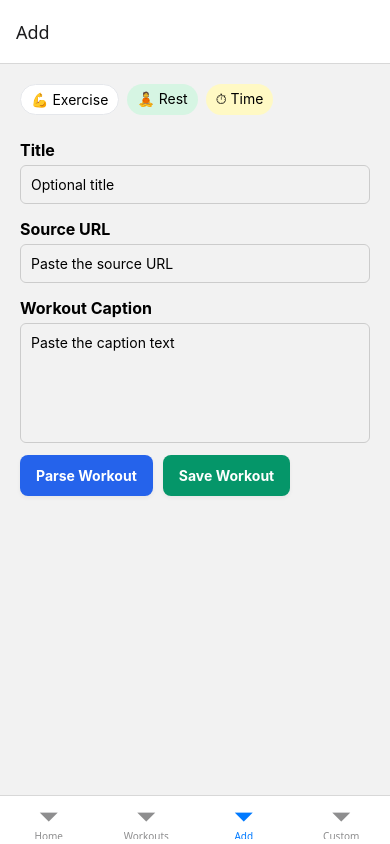
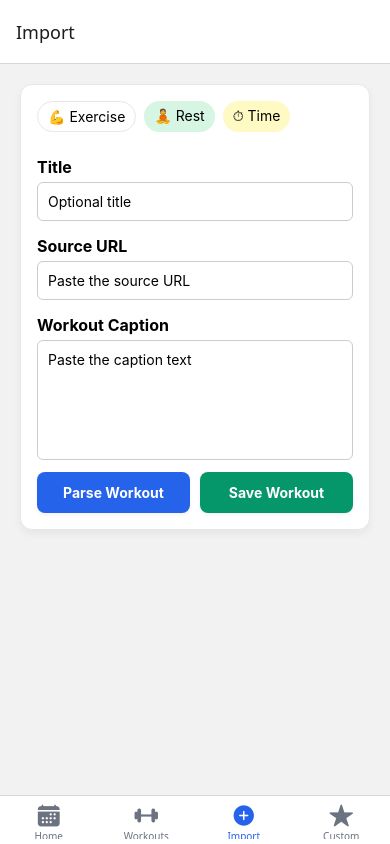
Before and after one commit to acastrillo/spotter-app, a React Native app: screen /Add in a window 390 px wide. Built offline with nearby package versions, Linux system fonts and the light colour scheme.

Commit message:
feat(import): center panel sized for iPhone 16 Pro Max; parse status; feat(nav): tab icons via Ionicons

```diff
--- a/navigation/index.tsx
+++ b/navigation/index.tsx
@@ -2,6 +2,7 @@ import React from 'react';
 import { NavigationContainer } from '@react-navigation/native';
 import { createNativeStackNavigator } from '@react-navigation/native-stack';
 import { createBottomTabNavigator } from '@react-navigation/bottom-tabs';
+import Ionicons from '@expo/vector-icons/Ionicons';
 import { Pressable, Text } from 'react-native';
 
 import ImportScreen from '../screens/ImportScreen';
@@ -22,10 +23,25 @@ const Tab = createBottomTabNavigator();
 
 function Tabs() {
   return (
-    <Tab.Navigator>
+    <Tab.Navigator
+      screenOptions={({ route }) => ({
+        tabBarIcon: ({ color, size }) => {
+          const map: Record<string, keyof typeof Ionicons.glyphMap> = {
+            Home: 'calendar',
+            Workouts: 'barbell',
+            Add: 'add-circle',
+            Custom: 'star',
+          };
+          const name = map[route.name] || 'ellipse';
+          return <Ionicons name={name} color={color} size={size} />;
+        },
+        tabBarActiveTintColor: '#2563EB',
+        tabBarInactiveTintColor: '#6B7280',
+      })}
+    >
       <Tab.Screen name="Home" component={HomeScreen} />
       <Tab.Screen name="Workouts" component={WorkoutsScreen} />
-      <Tab.Screen name="Add" component={ImportScreen} />
+      <Tab.Screen name="Add" component={ImportScreen} options={{ title: 'Import' }} />
       <Tab.Screen name="Custom" component={CustomWorkoutsScreen} />
     </Tab.Navigator>
   );
--- a/screens/ImportScreen.tsx
+++ b/screens/ImportScreen.tsx
@@ -12,13 +12,20 @@ export default function ImportScreen() {
   const [caption, setCaption] = useState('');
   const [parsedWorkout, setParsedWorkout] = useState<WorkoutStep[]>([]);
   const [metaTags, setMetaTags] = useState<string[]>([]);
+  const [isParsing, setIsParsing] = useState(false);
 
-  const handleParse = () => {
-    parseWorkout(caption, url).then(({ steps, meta }) => {
+  const handleParse = async () => {
+    try {
+      setIsParsing(true);
+      const { steps, meta } = await parseWorkout(caption, url);
       setParsedWorkout(steps);
       if (!title.trim() && meta.detectedTitle) setTitle(meta.detectedTitle);
       setMetaTags(meta.tags);
-    });
+    } catch (e) {
+      Alert.alert('Parse failed', 'Please check your caption and try again.');
+    } finally {
+      setIsParsing(false);
+    }
   };
 
   const handleSave = async () => {
@@ -34,7 +41,8 @@ export default function ImportScreen() {
   };
 
   return (
-    <ScrollView contentContainerStyle={styles.container}>
+    <ScrollView contentContainerStyle={styles.centerContainer}>
+      <View style={styles.panel}>
       <View style={styles.legendRow}>
         <View style={[styles.legendChip, { backgroundColor: '#FFFFFF', borderWidth: 1, borderColor: '#E5E7EB' }]}>
           <Text>💪 Exercise</Text>
@@ -74,8 +82,8 @@ export default function ImportScreen() {
       />
 
       <View style={styles.buttonRow}>
-        <Pressable style={[styles.button, styles.primary]} onPress={handleParse}>
-          <Text style={styles.buttonText}>Parse Workout</Text>
+        <Pressable style={[styles.button, styles.primary, isParsing && styles.disabled]} onPress={handleParse} disabled={isParsing}>
+          <Text style={styles.buttonText}>{isParsing ? 'Parsing…' : 'Parse Workout'}</Text>
         </Pressable>
         <Pressable style={[styles.button, styles.secondary]} onPress={handleSave}>
           <Text style={styles.buttonText}>Save Workout</Text>
@@ -94,12 +102,14 @@ export default function ImportScreen() {
           <ParsedTable steps={parsedWorkout} />
         </View>
       )}
+      </View>
     </ScrollView>
   );
 }
 
 const styles = StyleSheet.create({
-  container: { padding: 20, maxWidth: 960, alignSelf: 'center', width: '100%' },
+  centerContainer: { padding: 20, alignItems: 'center' },
+  panel: { width: '100%', maxWidth: 430, alignSelf: 'center', backgroundColor: '#FFFFFF', borderRadius: 12, padding: 16, borderWidth: 1, borderColor: '#E5E7EB', shadowColor: '#000', shadowOpacity: 0.05, shadowRadius: 8, shadowOffset: { width: 0, height: 4 }, elevation: 2 },
   label: { marginTop: 15, fontWeight: 'bold', fontSize: 16 },
   input: {
     borderWidth: 1, borderColor: '#ccc', borderRadius: 6, padding: 10, marginTop: 5,
@@ -109,9 +119,10 @@ const styles = StyleSheet.create({
   legendRow: { flexDirection: 'row', gap: 8, marginBottom: 10 },
   legendChip: { paddingHorizontal: 10, paddingVertical: 6, borderRadius: 999 },
   buttonRow: { flexDirection: 'row', gap: 10, marginTop: 12 },
-  button: { paddingVertical: 12, paddingHorizontal: 16, borderRadius: 8, shadowColor: '#000', shadowOpacity: 0.05, shadowRadius: 4, shadowOffset: { width: 0, height: 2 }, elevation: 1 },
+  button: { flex: 1, alignItems: 'center', paddingVertical: 12, paddingHorizontal: 16, borderRadius: 8, shadowColor: '#000', shadowOpacity: 0.05, shadowRadius: 4, shadowOffset: { width: 0, height: 2 }, elevation: 1 },
   primary: { backgroundColor: '#2563EB' },
   secondary: { backgroundColor: '#059669' },
+  disabled: { opacity: 0.6 },
   buttonText: { color: 'white', fontWeight: '700' },
   sourcePill: {
     alignSelf: 'flex-start',
```
Also changed, not shown: package.json (+3 -5 lines).
